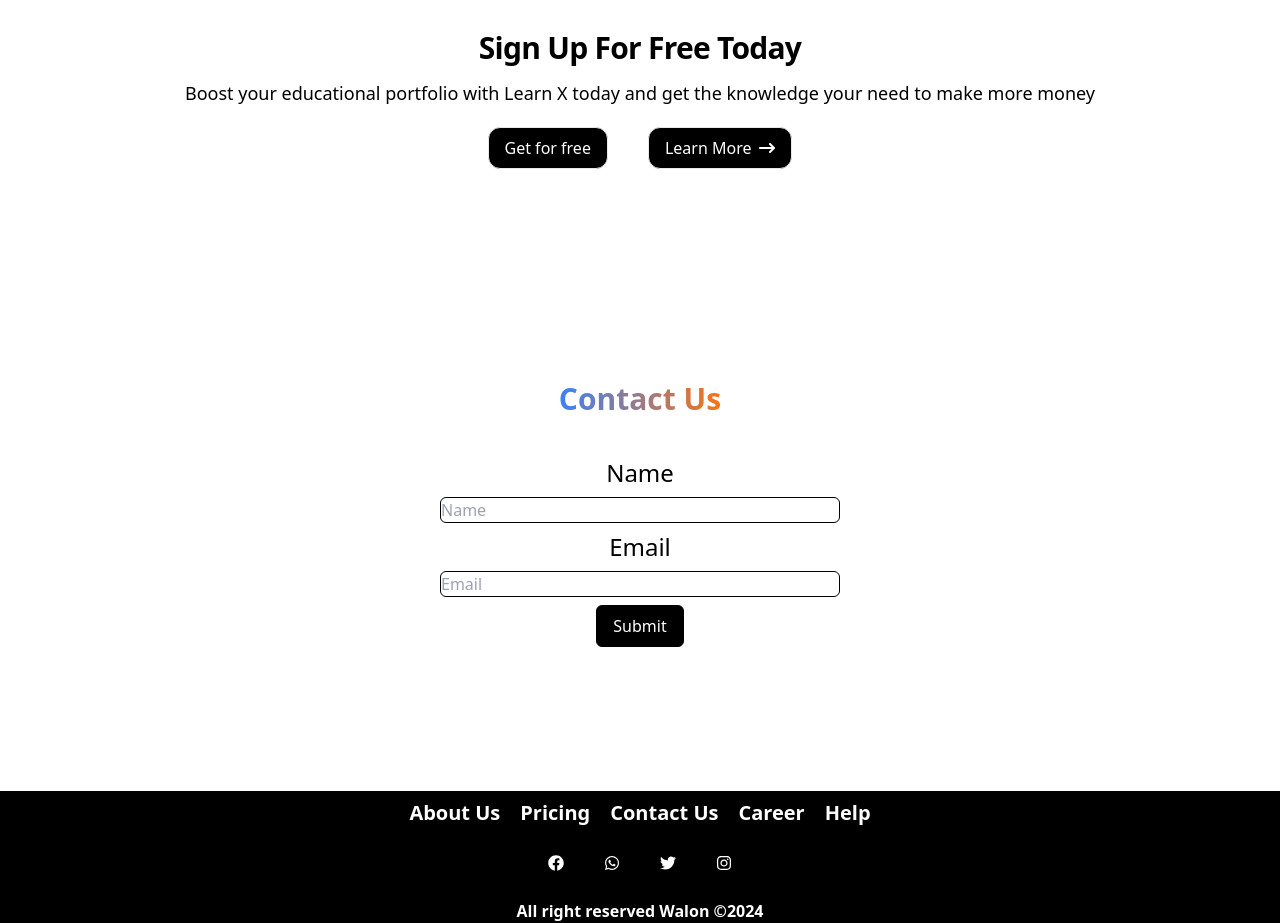
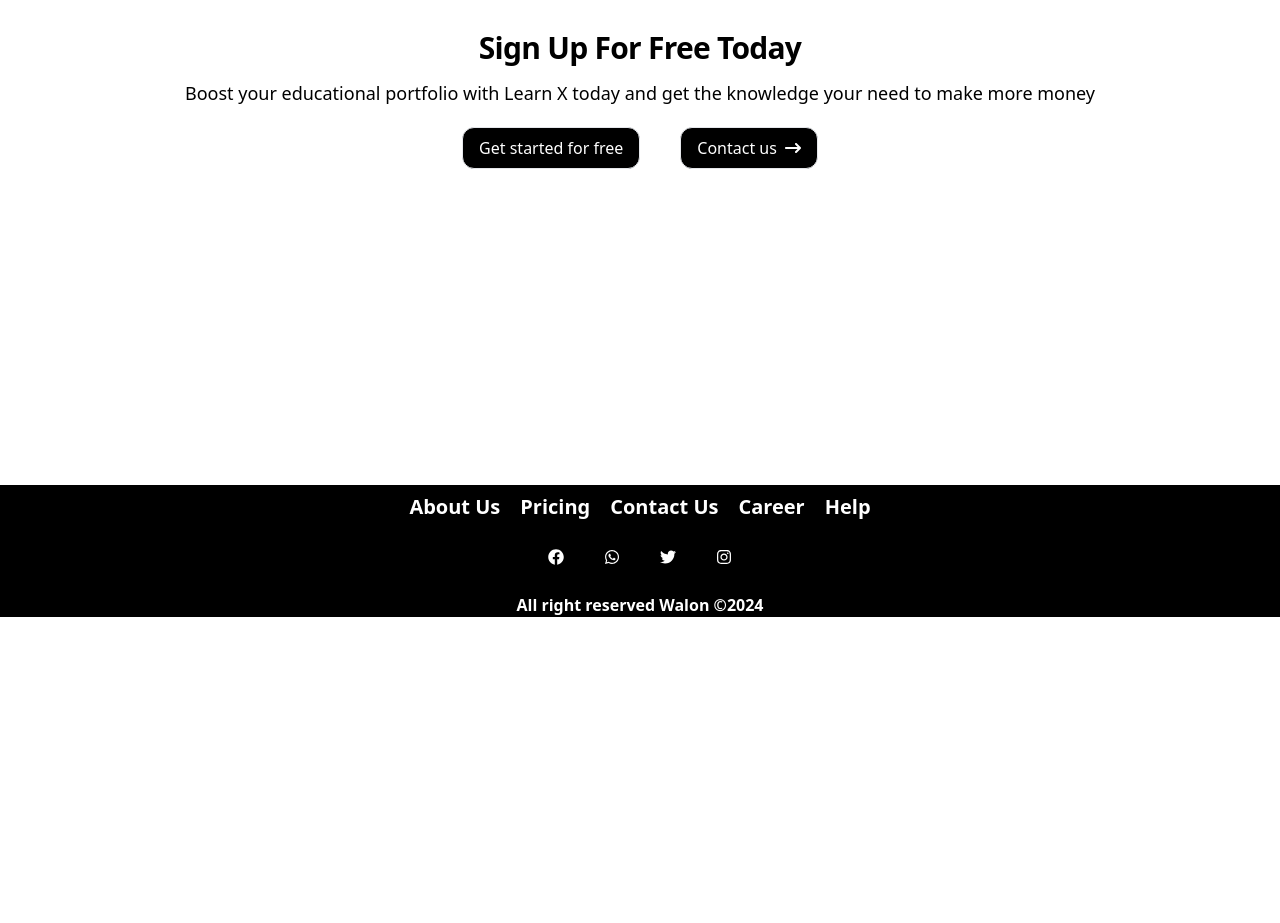
Before and after one commit to walonjalloh/startup21_landing_page_for_bounty, a React (Vite) app: page / in a window 1280 px wide. Shown: the part 4280-5203 px from the top of the page. After the commit the page ends 4897 px from the top, so only its background shows below. Built offline with nearby package versions, Linux system fonts and the light colour scheme.

Commit message:
add the button contact us

```diff
--- a/src/components/CallToAction.jsx
+++ b/src/components/CallToAction.jsx
@@ -1,7 +1,8 @@
 import { FaArrowRightLong } from "react-icons/fa6"
+import PropTypes from 'prop-types'
+import { Link } from "react-scroll"
 
-
-function CallToAction() {
+function CallToAction({ btn }) {
   return (
     <section className="py-24 ">
             <div className="flex flex-col justify-center items-center">
@@ -10,8 +11,8 @@ function CallToAction() {
                     make more money
                 </p>
                 <div className="flex gap-10 py-5">
-                    <button className="border py-2 px-4 rounded-xl bg-black text-white text-md">Get for free</button>
-                    <button className="flex justify-center items-center gap-2 border py-2 px-4 rounded-xl bg-black text-white text-md">Learn More <span><FaArrowRightLong/></span></button>
+                    <button className="border py-2 px-4 rounded-xl bg-black text-white text-md"><Link to="pricing" smooth={true} offset={250} duration={500}>Get started for free</Link></button>
+                    <button className="flex justify-center items-center gap-2 border py-2 px-4 rounded-xl bg-black text-white text-md" onClick={() => (btn())}>Contact us <span><FaArrowRightLong/></span></button>
                 </div>
             </div>
     </section>
@@ -19,3 +20,8 @@ function CallToAction() {
 }
 
 export default CallToAction
+
+
+CallToAction.propTypes = {
+  btn:  PropTypes.func
+}
--- a/src/components/Contact.jsx
+++ b/src/components/Contact.jsx
@@ -1,11 +1,12 @@
+import PropTypes from 'prop-types'
 
-
-function Contact() {
+function Contact({ open }) {
 
 
 
   return (
     <section name='contact' className="py-24">
+        {open && (
              <div className="flex flex-col justify-center items-center ">
              <h2 className="text-3xl font-extrabold bg-clip-text text-transparent bg-gradient-to-r from-blue-500 to-orange-500">Contact Us</h2>
              <form className="flex flex-col justify-start items-center my-10">
@@ -16,8 +17,14 @@ function Contact() {
                  <button className="border border-black py-2 px-4 rounded-md bg-black text-white">Submit</button>
              </form>
          </div>
+        )}
+
     </section>
   )
 }
 
 export default Contact
+
+Contact.propTypes = {
+    open: PropTypes.object
+}
```
Lines whose indentation alone changed are shown as unchanged.
